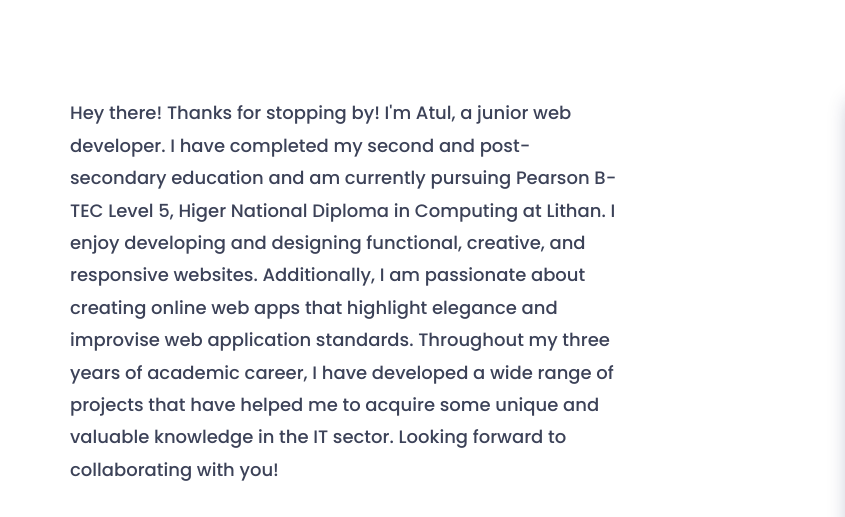
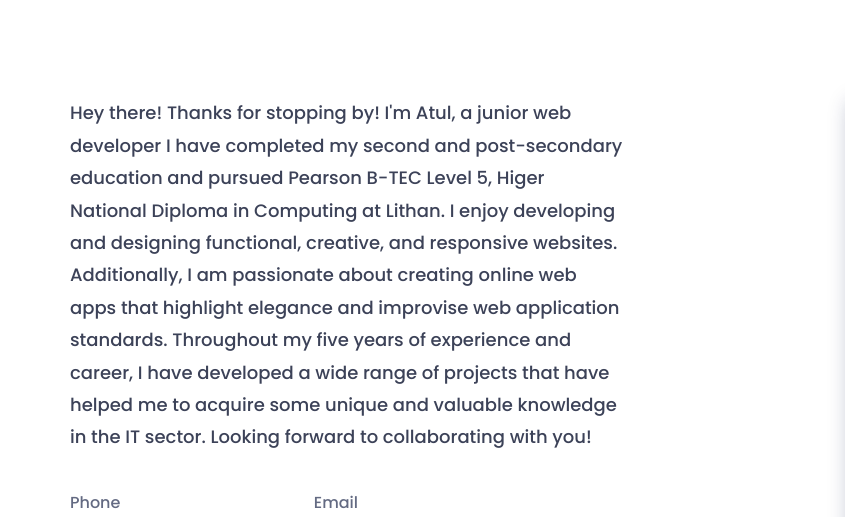
Before and after one commit to TupeAtul/Portfolio, a plain HTML site: page index.html in a window 1280 px wide. Shown: the part 1020-1537 px from the top of the page, 0-845 px from the left. Drawn offline with nearby package versions, Linux system fonts and the light colour scheme.

Commit message:
years.html

```diff
--- a/index.html
+++ b/index.html
@@ -125,7 +125,7 @@
 						<div class="col-sm-6">
 							<div class="single-about-txt">
 								<h3>
-									Hey there! Thanks for stopping by! I'm Atul, a junior web developer. I have completed my second and post-secondary education and am currently pursuing Pearson B-TEC Level 5, Higer National Diploma in Computing at Lithan. I enjoy developing and designing functional, creative, and responsive websites. Additionally, I am passionate about creating online web apps that highlight elegance and improvise web application standards. Throughout my three years of academic career, I have developed a wide range of projects that have helped me to acquire some unique and valuable knowledge in the IT sector. Looking forward to collaborating with you!
+									Hey there! Thanks for stopping by! I'm Atul, a junior web developer I have completed my second and post-secondary education and pursued Pearson B-TEC Level 5, Higer National Diploma in Computing at Lithan. I enjoy developing and designing functional, creative, and responsive websites. Additionally, I am passionate about creating online web apps that highlight elegance and improvise web application standards. Throughout my five years of experience and career, I have developed a wide range of projects that have helped me to acquire some unique and valuable knowledge in the IT sector. Looking forward to collaborating with you!
 								</h3>
 
 								<div class="row">
```
